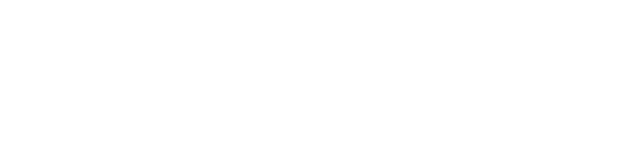
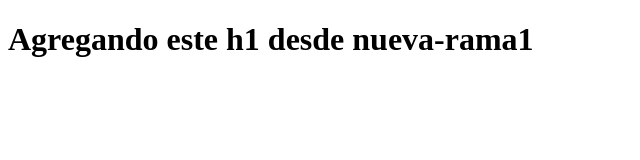
Before and after one commit to Rocket126/repositorio-de-practica, a plain HTML site: page index.html in a window 1280 px wide. Shown: the whole page, without its empty margins (0-640 px from the left). Drawn offline with Linux system fonts and the light colour scheme.

Commit message:
Se agrega un h1 en la nueva rama

```diff
--- a/index.html
+++ b/index.html
@@ -6,6 +6,6 @@
     <title>Document</title>
 </head>
 <body>
-
+    <h1>Agregando este h1 desde nueva-rama1</h1>
 </body>
 </html>
```
